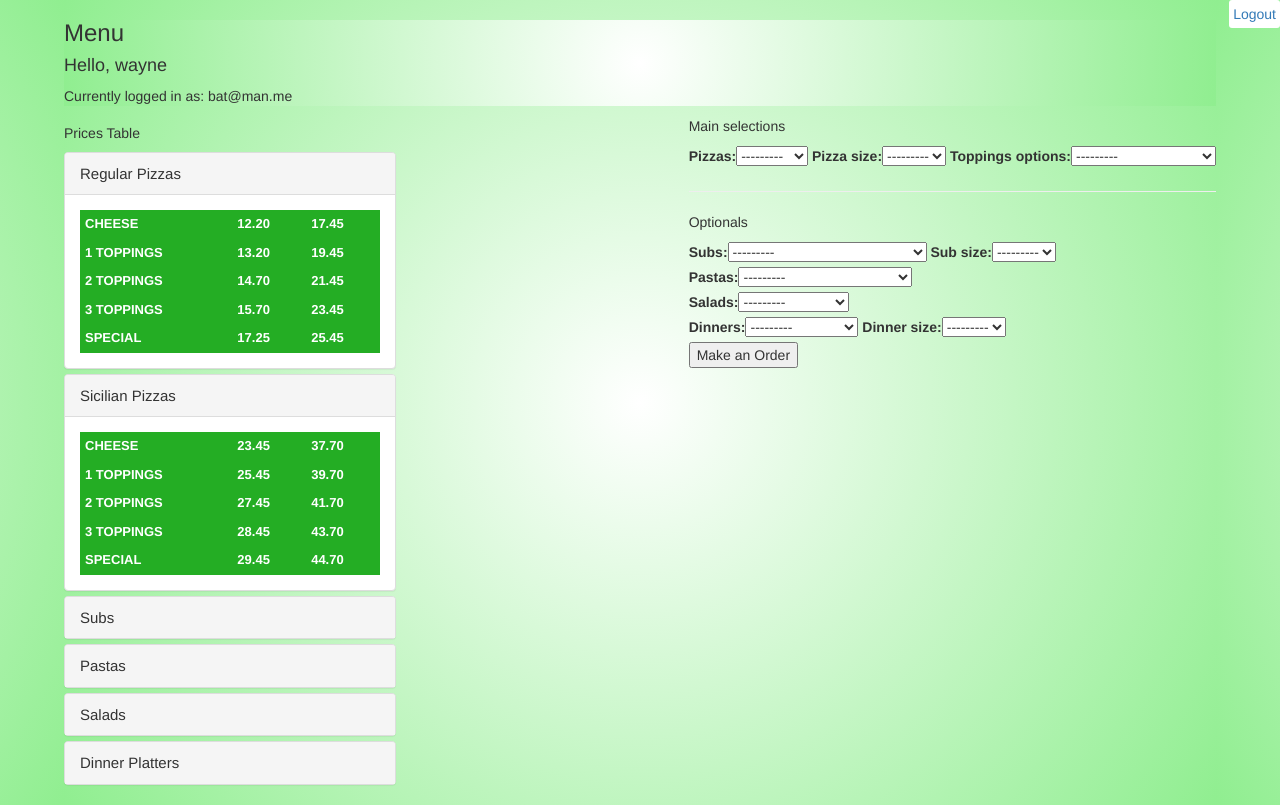
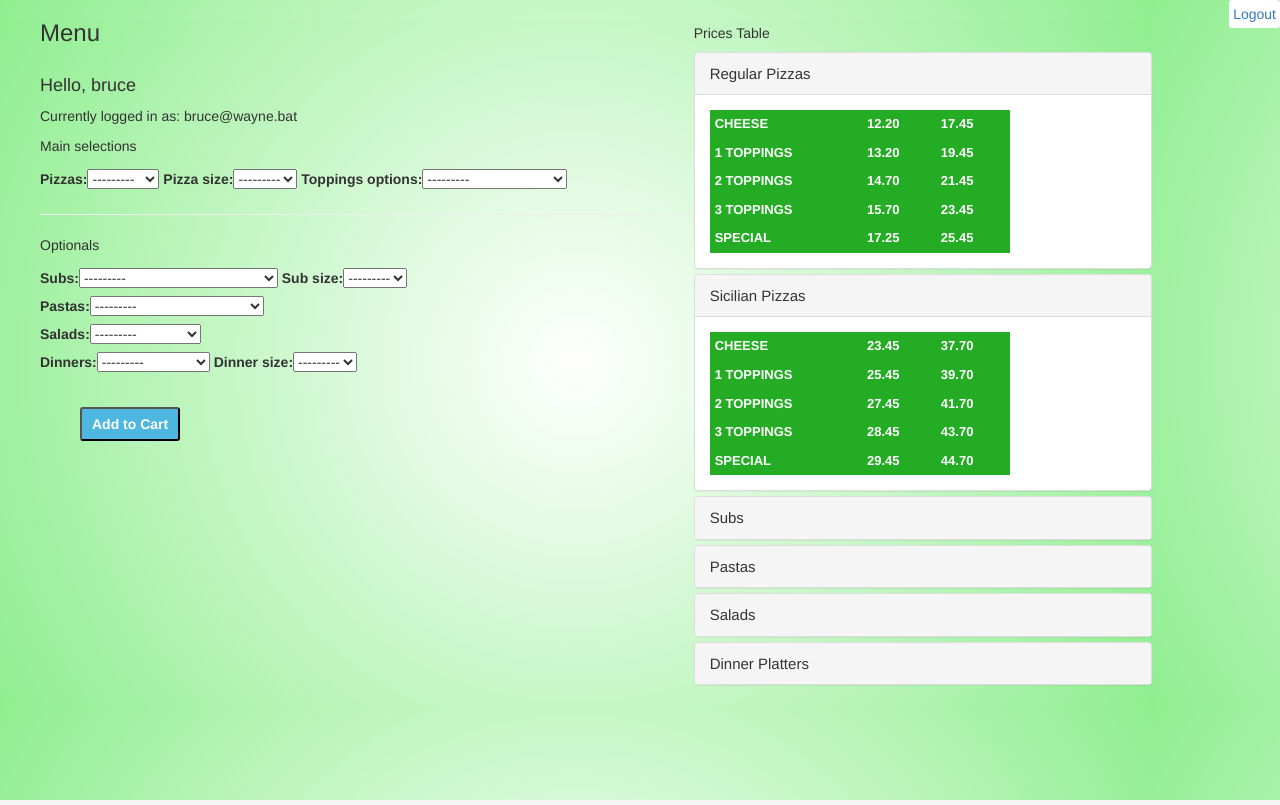
Before and after one commit to aqzxt/cs50_web, a Django app: page /menu in a window 1280 px wide. Run offline with Django 3.2, Linux system fonts and the light colour scheme; a user stored in the database is signed in; style sheets or scripts are compiled from the project's sources; parts of the project's set-up code (start-up, migrations or seed data) failed here and were passed over; some libraries are stand-ins or nearby versions.

Commit message:
general fixes/cleanups

```diff
--- a/project3/orders/forms.py
+++ b/project3/orders/forms.py
@@ -1,12 +1,6 @@
 from django import forms
 from django.forms import ModelForm
 from .models import *
-
-# class OrderForm(ModelForm):
-#     class Meta:
-#         model = Order
-#         fields = '__all__'
-
 
 class PizzaForm(ModelForm):
     class Meta:
@@ -18,33 +12,15 @@
         model = Topping1
         fields = '__all__'
 
-    def __init__(self, *args, **kwargs):
-        super(ToppingForm1, self).__init__(*args, **kwargs)
-        self.fields['toppings'].widget.attrs.update({
-            'class': 'topping1',
-        })
-
 class ToppingForm2(ModelForm):
     class Meta:
         model = Topping2
         fields = '__all__'
 
-    def __init__(self, *args, **kwargs):
-        super(ToppingForm2, self).__init__(*args, **kwargs)
-        self.fields['toppings'].widget.attrs.update({
-            'class': 'topping2',
-        })
-
 class ToppingForm3(ModelForm):
     class Meta:
         model = Topping3
         fields = '__all__'
-
-    def __init__(self, *args, **kwargs):
-        super(ToppingForm3, self).__init__(*args, **kwargs)
-        self.fields['toppings'].widget.attrs.update({
-            'class': 'topping3',
-        })
 
 class SubForm(ModelForm):
     class Meta:
--- a/project3/orders/models.py
+++ b/project3/orders/models.py
@@ -1,8 +1,8 @@
 from django.db import models
 
-# Individual items
 class Pizza(models.Model):
     '''Represents the main order: pizza.'''
+
     PIZZA = (
         ('REG', 'Regular'),
         ('SIC', 'Sicilian')
@@ -23,17 +23,10 @@
     toppings_options = models.CharField(max_length=10, choices=TOPPING_OPTIONS)
 
     def __str__(self):
-        return f"[{self.id}] {self.pizza_size} {self.pizzas} Pizza"
+        return f"{self.pizza_size} {self.pizzas} Pizza"
 
 class Topping1(models.Model):
     '''Represents a topping addition. Default value is NULL'''
-
-    # Keep track of how many toppings was added
-    # instances = []
-
-    # def __init__(self, f=0):
-    #     self.f = f
-    #     Topping.instances.append(self)
 
     TOPPINGS = (
         ('ANCHOVIES', 'Anchovies'), ('ARTICHOKE', 'Artichoke'),
@@ -49,39 +42,26 @@
         ('SPINACH', 'Spinach'), ('TOMATO_BASIL', 'Tomato & Basil'),
         ('ZUCCHINI', 'Zucchini')
     )
-    # Maximum of 3 toppings are allowed
-    # if len(instances) < 3:
-    toppings = models.CharField(max_length=60, null=True, blank=True, choices=TOPPINGS)
-
-    # if topping == 'CHEESE' or topping == 'SPECIAL':
-    #     c = 3
+    toppings1 = models.CharField(max_length=60, null=True, blank=True, choices=TOPPINGS)
 
     def __str__(self):
-        return f"[{self.id}] {self.toppings} Topping1"
+        return f"{self.toppings1} Topping1"
 
-class Topping2(Topping1):
+class Topping2(models.Model):
+    toppings2 = models.CharField(max_length=60, null=True, blank=True, choices=Topping1.TOPPINGS)
+
     def __str__(self):
-        return f"[{self.id}] {self.toppings} Topping2"
+        return f"{self.toppings2} Topping2"
 
-class Topping3(Topping1):
+class Topping3(models.Model):
+    toppings3 = models.CharField(max_length=60, null=True, blank=True, choices=Topping1.TOPPINGS)
+
     def __str__(self):
-        return f"[{self.id}] {self.toppings} Topping3"
+        return f"{self.toppings3} Topping3"
 
 
 class Sub(models.Model):
     '''Represents a submarine sandwich addition. Default value is NULL'''
-    # su_prices = {
-    #     'CHEESE':(6.50, 7.95), 'CHEESEBURGER':(5.10, 7.45),
-    #     'CHICKEN PARM':(7.50, 8.50), 'EGGPLANT PARM':(6.50, 7.95),
-    #     'FRIED CHICKEN':(6.95, 8.50), 'HAM_CHEESE':(6.50, 7.95),
-    #     'HAMBURGER':(4.60, 6.95), 'ITALIAN':(6.50, 7.95),
-    #     'MEATBALL':(6.50, 7.95), 'STEAK':(6.50, 7.95),
-    #     'STEAK_CHEESE':(6.95, 8.50), 'STEAK_GREEN PEPPERS':(7.45, 9.00),
-    #     'STEAK_MUSHROOMS':(7.45, 9.00), 'STEAK_ONIONS':(7.45, 9.00),
-    #     'TUNA':(6.50, 7.95), 'TURKEY':(7.50, 8.50),
-    #     'VEGGIE':(6.95, 8.50), 'SAPEON':(0, 8.50),
-    #     'XCHEESE':(0.50, 0.50)
-    # }
 
     SUBS = (
         ('CHEESE', 'Cheese'), ('CHEESEBURGER', 'Cheeseburger'),
@@ -105,15 +85,12 @@
     sub_size = models.CharField(max_length=1, null=True, blank=True, choices=SIZES)
 
     def __str__(self):
-        return f"[{self.id}] {self.sub_size} {self.subs} Subs"
+        return f"{self.sub_size} {self.subs} Subs"
+
 
 class Pasta(models.Model):
     '''Represents a pasta addition. Default value is NULL'''
-    # p_prices = {
-    #     'BZ MOZZARELA': 6.50,
-    #     'BZ MEATBALLS': 8.75,
-    #     'BZ CHICKEN': 9.75
-    # }
+
     PASTAS = (
         ('BZ MOZZARELLA', 'Baked Ziti w/ Mozzarella'),
         ('BZ MEATBALLS', 'Baked Ziti w/ Meatballs'),
@@ -122,16 +99,12 @@
     pastas = models.CharField(max_length=60, null=True, blank=True, choices=PASTAS)
 
     def __str__(self):
-        return f"[{self.id}] {self.pastas} Pasta"
+        return f"{self.pastas} Pasta"
+
 
 class Salad(models.Model):
     '''Represents a salad addition. Default value is NULL'''
-    # sa_prices = {
-    #     'GARDEN': 6.25,
-    #     'GREEK': 8.25,
-    #     'ANTIPASTO': 8.25,
-    #     'TUNA': 8.25
-    # }
+
     SALADS = (
         ('GARDEN','Garden Salad'),
         ('GREEK', 'Greek Salad'),
@@ -141,19 +114,11 @@
     salads = models.CharField(max_length=60, null=True, blank=True, choices=SALADS)
 
     def __str__(self):
-        return f"[{self.id}] {self.salads} Salad"
+        return f"{self.salads} Salad"
+
 
 class DinnerPlatter(models.Model):
     '''Represents a dinner platter addition. Default value is NULL'''
-    # d_prices = {
-    #     # type: (price small, price large)
-    #     'GARDEN SALAD': (35.00, 60.00),
-    #     'GREEK SALAD': (45.00, 70.00),
-    #     'ANTIPASTO': (45.00, 70.00),
-    #     'BAKED ZITI': (35.00, 60.00),
-    #     'MEAT PARM': (45.00, 70.00),
-    #     'CHICKEN PARM': (45.00, 80.00)
-    # }
 
     DINNERS = (
         ('GARDEN SALAD','Garden Salad'),
@@ -171,11 +136,12 @@
     dinner_size = models.CharField(max_length=1, null=True, blank=True, choices=SIZES)
 
     def __str__(self):
-        return f"[{self.id}] {self.dinner_size} {self.dinners} Dinner Platter"
+        return f"{self.dinner_size} {self.dinners} Dinner Platter"
 
-# All items
+
 class Order(models.Model):
     '''Represents a single order'''
+
     pizza = models.ForeignKey(Pizza, on_delete="models.CASCADE", related_name="pizzas_list")
     topping1 = models.ForeignKey(Topping1, on_delete="models.SET_NULL", related_name="toppings_list1", null=True, blank=True)
     topping2 = models.ForeignKey(Topping2, on_delete="models.SET_NULL", related_name="toppings_list2", null=True, blank=True)
@@ -199,4 +165,4 @@
         if self.salad: sa = f" + {self.salad}"
         if self.dinner: d = f" + {self.dinner}"
 
-        return f"Order from {self.username}: [{self.id}] {self.pizza}{t1}{t2}{t3}{su}{p}{sa}{d}"
+        return f"[user: {self.username} - order_id: {self.id}] {self.pizza}{t1}{t2}{t3}{su}{p}{sa}{d}"
--- a/project3/orders/prices.py
+++ b/project3/orders/prices.py
@@ -1,5 +1,6 @@
 class Prices:
     '''Prices for pizzas and its additions'''
+
     # dict = {type: (price for small", "price for large)}
     regular = {
         'CHEESE':("12.20", "17.45"),
--- a/project3/orders/templates/orders/base.html
+++ b/project3/orders/templates/orders/base.html
@@ -13,7 +13,7 @@
 </head>
 <body>
     <header>
-        <h3>
+        <h3 class="heading">
             {% block heading %}
             {% endblock heading %}
         </h3>
--- a/project3/orders/templates/orders/menu.html
+++ b/project3/orders/templates/orders/menu.html
@@ -15,12 +15,12 @@
 {% block body %}
 <div class="menu-body">
 
-    {{ message|default:"" }}
+    <div class="menu-forms">
+        {{ message|default:"" }}
 
-    <h4>Hello, {{ user.username }}</h4>
-        <p>Currently logged in as: {{ user.email }}</p>
+        <h4>Hello, {{ user.username }}</h4>
+            <p>Currently logged in as: {{ user.email }}</p>
 
-    <div class="menu-forms">
         <form action="{% url 'menu' %}" method="POST">
             {% csrf_token %}
 
@@ -39,12 +39,12 @@
             {{ salad.0 }}<br>
             {{ dinner.0 }}<br>
 
-            <button type="submit">Make an Order</button>
+            <button class="add-cart" type="submit">Add to Cart</button>
 
         </form>
     </div>
 
-<div class="prices-table panel-group" id="accordion">
+<div class="menu-prices panel-group" id="accordion">
     <h5>Prices Table</h5>
         <div class="panel panel-default">
             <div class="panel-heading">
--- a/project3/orders/views.py
+++ b/project3/orders/views.py
@@ -1,6 +1,6 @@
 from django.contrib.auth import authenticate, login, logout
 from django.contrib.auth.models import User
-from django.contrib import messages
+# from django.contrib import messages
 from django.http import HttpResponse, HttpResponseRedirect
 from django.shortcuts import render
 from django.urls import reverse
@@ -95,17 +95,10 @@
 
                     current_form.save()
                     cleaned = current_form.cleaned_data
-                    print('==========================',current_form,'=============================')
                     if cleaned is not None:
 
                         # Instantiate related model
                         model = data[1][2]
-
-                        # Store pizza pk: main primary key
-                        if data[0] == "pizza":
-                            primary_key = model.pk
-                        else:
-                            model.pk = primary_key
 
                         is_none = False
                         # Add cleaned data to current model instance and save it to db
@@ -119,6 +112,11 @@
                         # Make sure there are only valid data
                         if not is_none:
                             model.save()
+
+                            # Store pizza pk: main primary key
+                            if data[0] == "pizza":
+                                primary_key = model.pk
+                            model.pk = primary_key
 
                             # Add created model to order
                             setattr(order, data[0], model)
@@ -134,11 +132,9 @@
             order.pk = primary_key
             my_cart.add_order(primary_key, order)
 
-            print(my_cart)
-
-            # Store cart and orders
+            # Store cart and orders for rendering
             context['get_cart'] = my_cart.get_cart()
-            context['get_orders'] = my_cart.get_order(primary_key)
+            context['get_order'] = my_cart.get_order(primary_key)
 
             return render(request, "orders/myorders.html", context)
 
@@ -154,9 +150,7 @@
 
         context = {
             "orders": models.Order.objects.all(),
-            "message": 'Your credentials was not valid.',
-            # 'myorders': request.session['get_orders'],
-            # 'mycart': request.session['get_cart']
+            "message": 'Your credentials was not valid.'
         }
         return render(request, "orders/myorders.html")
 
--- a/project3/pizza/static/orders/css/style.scss
+++ b/project3/pizza/static/orders/css/style.scss
@@ -2,10 +2,11 @@
 body {
     background: radial-gradient(circle, white, lightgreen);
     font-family: 'Gill Sans', 'Gill Sans MT', Calibri, 'Trebuchet MS', sans-serif;
-    margin-left: auto;
-    margin-right: auto;
     position: relative;
     max-width: 90vw;
+    .heading {
+        margin-left: 40px;
+    }
     .index-forms {
         select {
             margin: 5px;
@@ -21,8 +22,11 @@
         }
     }
     .menu-body {
-        .prices-table {
-            float: left;
+        display: flex;
+        flex-direction: row;
+        .menu-prices {
+            flex-grow: 3;
+            margin-top: -40px;
             .panel-title {
                 font-size: 1.5rem;
             }
@@ -42,7 +46,23 @@
             }
         }
         .menu-forms {
-            float: right;
+            flex-grow: 3;
+            margin: 10px 0 0 40px;
+            label {
+                display: inline-block;
+            }
+            select {
+                margin: 3px 0 3px 0;
+            }
+            .add-cart {
+                margin: 30px 0 0 40px;
+                background-color: rgb(77, 183, 224);
+                color: white;
+                font-weight: 700;
+                padding: 5px 10px 5px 10px;
+                border-radius: 3px;
+                box-shadow: 1px black;
+            }
         }
     }
     .logout {
```
Also changed, not shown: project3/orders/templates/orders/myorders.html (+3 -8 lines), project3/db.sqlite3, project3/orders/migrations/0001_initial.py, project3/orders/migrations/0002_order_username.py (deleted).
